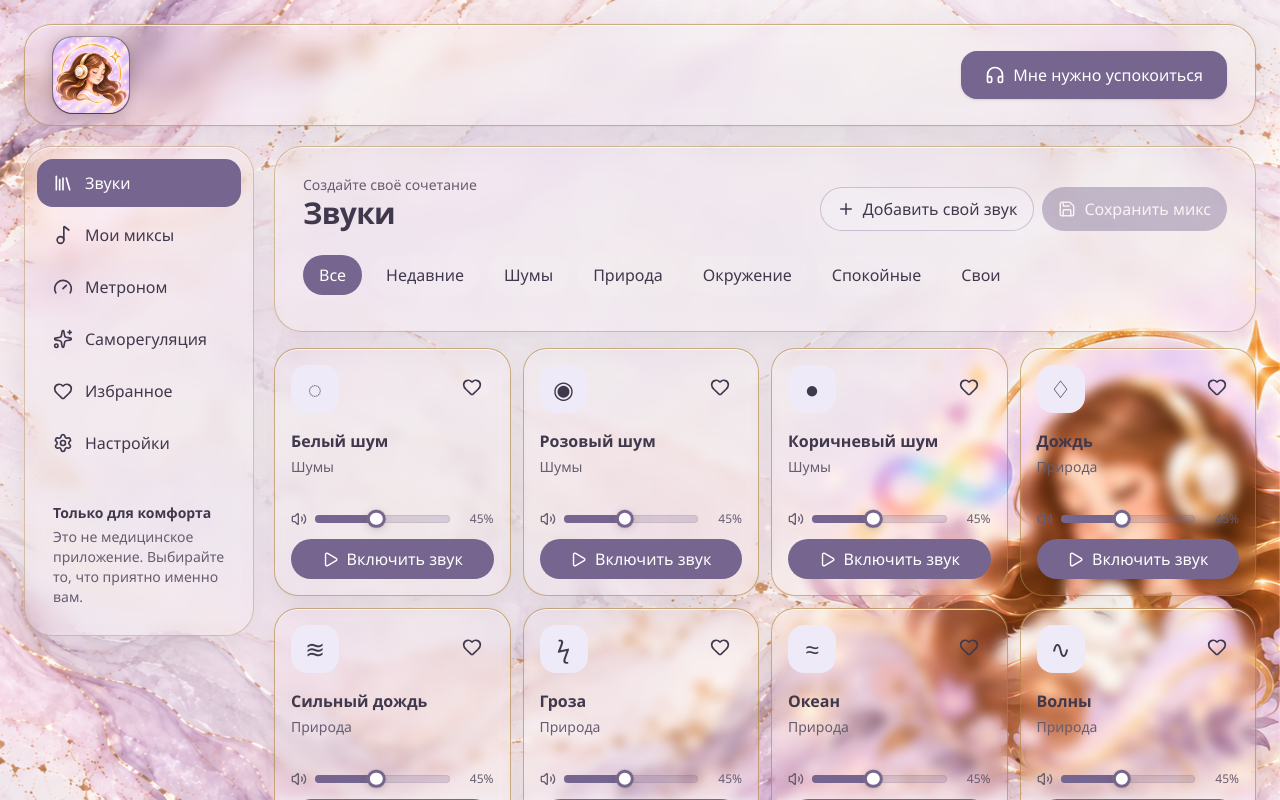
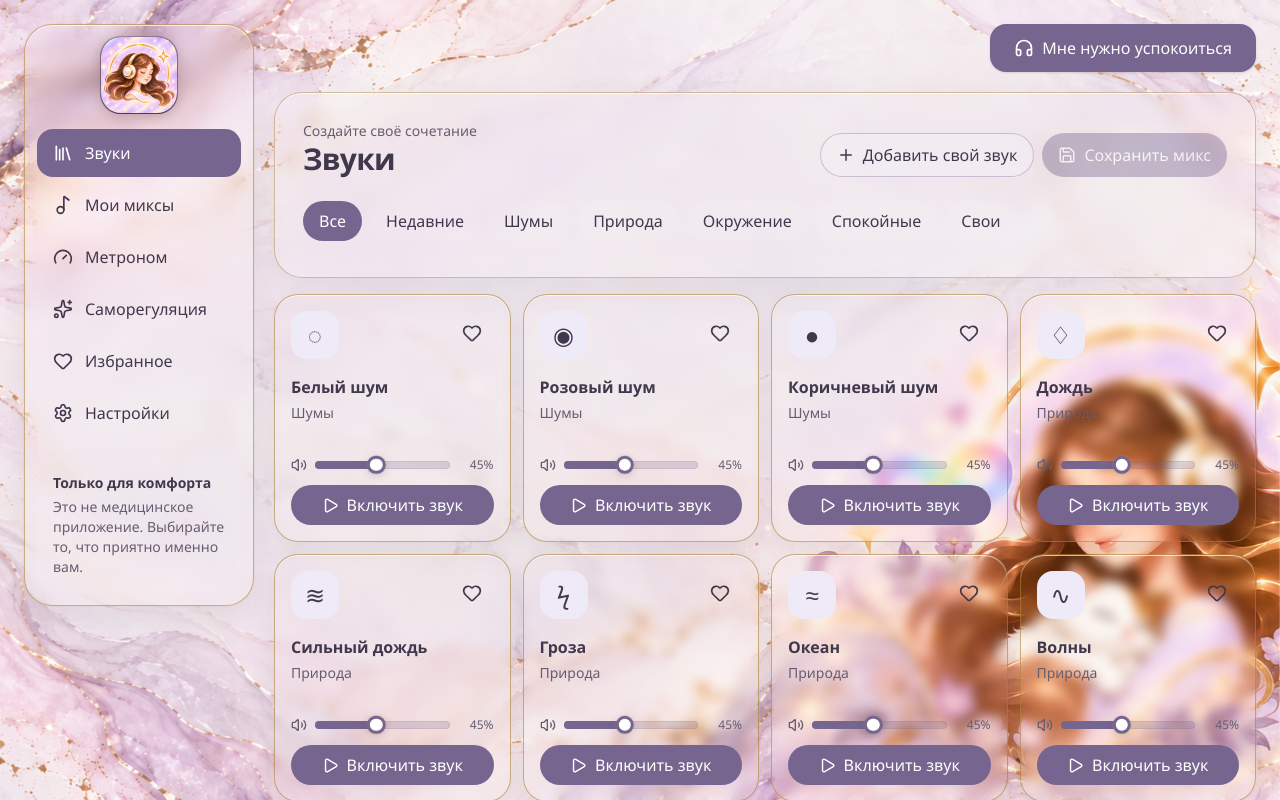
Before and after one commit to dolba92/Sensora, a React (Vite) app: page / in a window 1280 px wide. Shown: the top 800 px of the page. Built offline with nearby package versions, Linux system fonts and the light colour scheme.

Commit message:
Update page.tsx

```diff
--- a/app/page.tsx
+++ b/app/page.tsx
@@ -623,28 +623,19 @@ export default function Home() {
   }, [allSounds, start]);
   return (
     <div className="min-h-screen p-3 pb-28 md:p-6 md:pb-8">
-      <header className="glass mx-auto flex max-w-[1440px] items-center justify-between rounded-[28px] px-4 py-3 md:px-7">
+      <div className="mx-auto grid max-w-[1440px] gap-5 md:grid-cols-[220px_minmax(0,1fr)] xl:grid-cols-[230px_minmax(0,1fr)]">
+        <aside className="glass sensora-sidebar hidden h-fit rounded-[28px] p-3 md:block">
           <button
             onClick={() => setSection('sounds')}
-          className="rounded-xl"
+            className="sensora-sidebar-logo mx-auto mb-4 grid place-items-center rounded-[26px]"
             aria-label="На главный экран"
           >
             <img
               src="/assets/logo.png"
               alt="Sensora"
-            className="brand-logo h-12 w-auto object-contain md:h-14"
-          />
-        </button>
-        <button
-          onClick={() => setSection('calm')}
-          className="flex min-h-12 items-center gap-2 rounded-2xl bg-primary px-4 font-semibold text-primary-foreground shadow-sm transition hover:bg-[#68577f] md:px-6"
-        >
-          <Headphones size={20} />
-          <span>Мне нужно успокоиться</span>
-        </button>
-      </header>
-      <div className="mx-auto mt-5 grid max-w-[1440px] gap-5 md:grid-cols-[220px_minmax(0,1fr)] xl:grid-cols-[230px_minmax(0,1fr)]">
-        <aside className="glass hidden h-fit rounded-[28px] p-3 md:block">
+              className="brand-logo"
+            />
+          </button>
           <nav aria-label="Основные разделы" className="space-y-1">
             {NAV.map(([id, label, Icon]) => (
               <button
@@ -666,6 +657,15 @@ export default function Home() {
           </div>
         </aside>
         <main className="min-w-0">
+          <div className="mb-5 flex justify-end">
+            <button
+              onClick={() => setSection('calm')}
+              className="calm-top-button flex min-h-12 items-center gap-2 rounded-2xl bg-primary px-4 font-semibold text-primary-foreground shadow-sm transition hover:bg-[#68577f] md:px-6"
+            >
+              <Headphones size={20} />
+              <span>Мне нужно успокоиться</span>
+            </button>
+          </div>
           {section === 'sounds' || section === 'favorites' ? (
             <SoundLibrary
               title={section === 'favorites' ? 'Избранное' : 'Звуки'}
```
Lines whose indentation alone changed are shown as unchanged.
